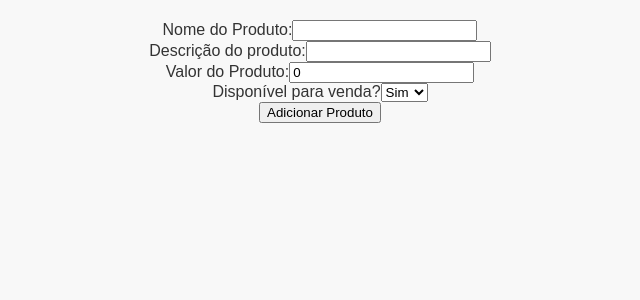
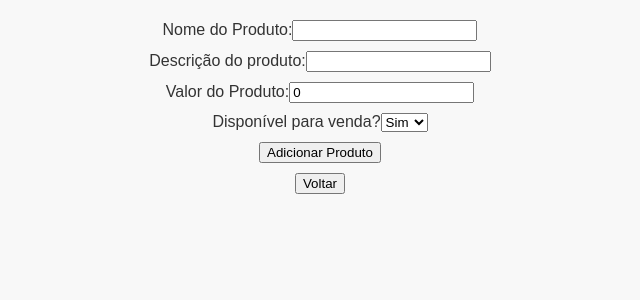
Before and after one commit to Androthorn/Form-Lista-React, a React (Create React App) app: page /addProduto in a window 1280 px wide. Shown: the top 300 px of the page, without its empty margins (320-960 px from the left). Built offline with nearby package versions, Linux system fonts and the light colour scheme.

Commit message:
refactor CSS

```diff
--- a/src/App.css
+++ b/src/App.css
@@ -13,6 +13,14 @@ body {
 
 form {
   margin-bottom: 20px;
+  display: flex;
+  flex-direction: column;
+  align-items: center;
+  row-gap: 10px;
+}
+
+form button {
+  width: fit-content;
 }
 
 table {
@@ -20,11 +28,14 @@ table {
   border-collapse: collapse;
 }
 
-table, th, td {
+table,
+th,
+td {
   border: 1px solid #ddd;
 }
 
-th, td {
+th,
+td {
   padding: 12px;
   text-align: left;
 }
--- a/src/components/ProdutoForm.js
+++ b/src/components/ProdutoForm.js
@@ -18,7 +18,6 @@ function ProdutoForm() {
   return (
     <form onSubmit={handleSubmit}>
       <label>
-        {' '}
         Nome do Produto:
         <input
           type="text"
@@ -26,9 +25,7 @@ function ProdutoForm() {
           onChange={e => setNome(e.target.value)}
         />
       </label>
-      <br />
       <label>
-        {' '}
         Descrição do produto:
         <input
           type="text"
@@ -36,9 +33,7 @@ function ProdutoForm() {
           onChange={e => setDescricao(e.target.value)}
         />
       </label>
-      <br />
       <label>
-        {' '}
         Valor do Produto:
         <input
           type="number"
@@ -46,9 +41,7 @@ function ProdutoForm() {
           onChange={e => setValor(e.target.value)}
         />
       </label>
-      <br />
       <label>
-        {' '}
         Disponível para venda?
         <select
           value={disponivelVenda}
@@ -57,8 +50,8 @@ function ProdutoForm() {
           <option value="nao">Não</option>
         </select>
       </label>
-      <br />
       <button type="submit">Adicionar Produto</button>
+      <button onClick={() => navigate('/')}>Voltar</button>
     </form>
   )
 }
```
Also changed, not shown: src/logo.svg (deleted).
